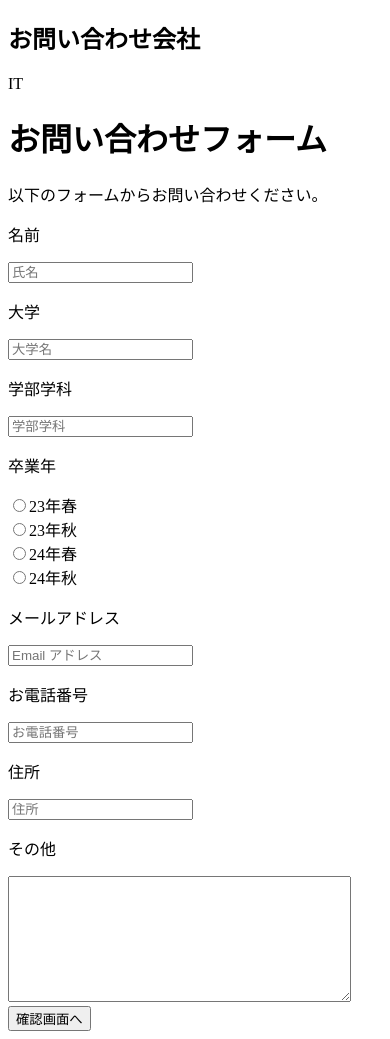
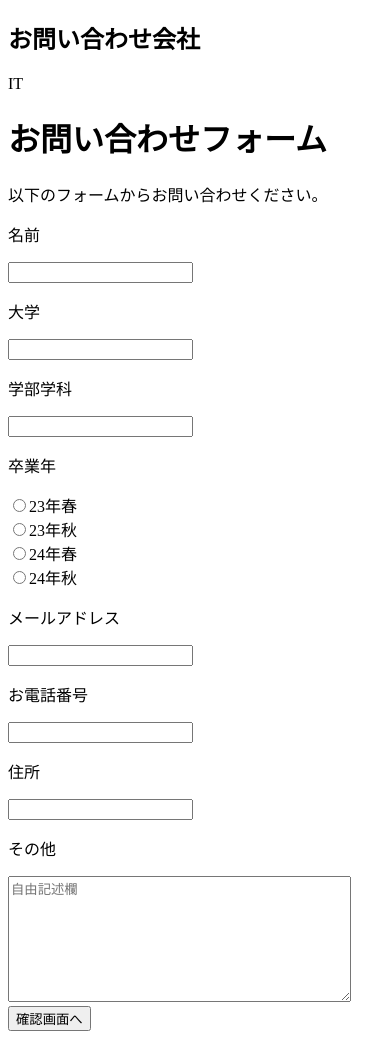
Before and after one commit to posse-ap/teamdev-2022-posse1-team2G, a PHP site: page /contact/contactform.php?company_id=1 in a window 390 px wide. Run offline with PHP 8.4, Linux system fonts and the light colour scheme; data comes from the database, SQL or seed files in the repository.

Commit message:
tel -> phone_number, placeholder書き換え

```diff
--- a/src/contact/contactform.php
+++ b/src/contact/contactform.php
@@ -14,7 +14,7 @@ $university = $_SESSION[ 'university' ] ?? NULL;
 $department = $_SESSION[ 'department' ] ?? NULL;
 $grad_year = $_SESSION[ 'grad_year' ] ?? NULL;
 $email = $_SESSION[ 'email' ] ?? NULL;
-$tel = $_SESSION[ 'tel' ] ??  NULL;
+$phone_number = $_SESSION[ 'phone_number' ] ??  NULL;
 $address = $_SESSION[ 'address' ] ?? NULL;
 $message = $_SESSION[ 'message' ] ?? NULL;
 $error = $_SESSION[ 'error' ] ?? NULL;
@@ -25,7 +25,7 @@ $error_university = $error[ 'university' ] ?? NULL;
 $error_department = $error[ 'department' ] ?? NULL;
 $error_grad_year = $error[ 'grad_year' ] ?? NULL;
 $error_email = $error[ 'email' ] ?? NULL;
-$error_tel = $error[ 'tel' ] ?? NULL;
+$error_phone_number = $error[ 'phone_number' ] ?? NULL;
 $error_address = $error[ 'address' ] ?? NULL;
 $error_message = $error[ 'message' ] ?? NULL;
 
@@ -84,20 +84,20 @@ $info = $stmt->fetch();
       <div>
         <p>名前</p>
         <input type="text" class="required maxlength form-control" data-maxlength="30" id="name" name="name"
-      placeholder="氏名" data-error-required="お名前は必須です。"
+       data-error-required="お名前は必須です。"
       value="<?php echo $name; ?>">
       </div>
       <div>
         <p>大学</p>
         <input type="text" class="required maxlength form-control" data-maxlength="30" id="university" name="university"
-      placeholder="大学名" data-error-required="大学名は必須です。"
+       data-error-required="大学名は必須です。"
       value="<?php echo $university; ?>">
       </div>
       </div>
       <div>
         <p>学部学科</p>
         <input type="text" class="required maxlength form-control" data-maxlength="30" id="department" name="department"
-      placeholder="学部学科" data-error-required="学部学科は必須です。"
+       data-error-required="学部学科は必須です。"
       value="<?php echo $department; ?>">
       </div>
       <div>
@@ -118,22 +118,23 @@ $info = $stmt->fetch();
       <div>
         <p>メールアドレス</p>
         <input type="email" class="required pattern form-control" data-pattern="email" id="email" name="email"
-      placeholder="Email アドレス" data-error-required="Email アドレスは必須です。"
+       data-error-required="Email アドレスは必須です。"
       data-error-pattern="Email の形式が正しくないようですのでご確認ください" value="<?php echo $email; ?>">
       </div>
       <div>
         <p>お電話番号</p>
-        <input type="tel" class="pattern form-control" data-pattern="tel" id="tel" name="tel"
-       placeholder="お電話番号" data-error-pattern="電話番号の形式が正しくないようですのでご確認ください"  value="<?php echo $tel; ?>">
+        <input type="phone_number" class="pattern form-control" data-pattern="phone_number" id="phone_number" name="phone_number"
+       data-error-pattern="電話番号の形式が正しくないようですのでご確認ください"  value="<?php echo $phone_number; ?>">
       </div>
       <div>
         <p>住所</p>
         <input type="text" class="required maxlength form-control" data-maxlength="100" id="address" name="address"
-       placeholder="住所" data-error-pattern="住所の形式が正しくないようですのでご確認ください"  value="<?php echo $address; ?>">
+       data-error-pattern="住所の形式が正しくないようですのでご確認ください"  value="<?php echo $address; ?>">
       </div>
       <div>
         <p>その他</p>
-        <textarea cols="40" rows="8" class="maxlength form-control" data-maxlength="1000" id="message" name="message" rows="3"><?php echo $message; ?></textarea>
+        <textarea cols="40" rows="8" class="maxlength form-control"
+        placeholder="自由記述欄" data-maxlength="1000" id="message" name="message" rows="3"><?php echo $message; ?></textarea>
       </div>
 
       <!--確認ページへトークンをPOSTする、隠しフィールド「ticket」-->
--- a/src/contact/formValidation.js
+++ b/src/contact/formValidation.js
@@ -153,11 +153,11 @@ document.addEventListener('DOMContentLoaded', () => {
       //data-pattern 属性の値が email の場合
       if(elem.getAttribute(attributeName) ==='email') {
         pattern = /^([a-z0-9\+_\-]+)(\.[a-z0-9\+_\-]+)*@([a-z0-9\-]+\.)+[a-z]{2,6}$/ui;
-      }else if(elem.getAttribute(attributeName) ==='tel') { //data-pattern 属性の値が tel の場合
+      }else if(elem.getAttribute(attributeName) ==='tel') { //data-pattern 属性の値が phone_number の場合
         pattern = /^\(?\d{2,5}\)?[-(\.\s]{0,2}\d{1,4}[-)\.\s]{0,2}\d{3,4}$/;
       }
       //エラーを表示する span 要素がすでに存在すれば取得
-      const errorSpan = elem.parentElement.querySelector('.' + errorClassName + '.' + className);
+      const errorSpan = elem.parenphone_numberement.querySelector('.' + errorClassName + '.' + className);
       //対象の要素の値が空でなければパターンにマッチするかを検証
       if(elem.value.trim() !=='') {
         if(!pattern.test(elem.value)) {
--- a/src/contact/thanks.php
+++ b/src/contact/thanks.php
@@ -42,7 +42,7 @@ $university = h( $_SESSION[ 'university' ] );
 $department = h( $_SESSION[ 'department' ] );
 $grad_year = h( $_SESSION[ 'grad_year' ] );
 $email = h( $_SESSION[ 'email' ] ) ;
-$tel =  h( $_SESSION[ 'tel' ] ) ;
+$phone_number =  h( $_SESSION[ 'phone_number' ] ) ;
 $address = h( $_SESSION[ 'address' ] );
 $message = h( $_SESSION[ 'message' ] );
 
```
Also changed, not shown: src/contact/confirm.php (+5 -5 lines), src/validation.php (+6 -6 lines).
